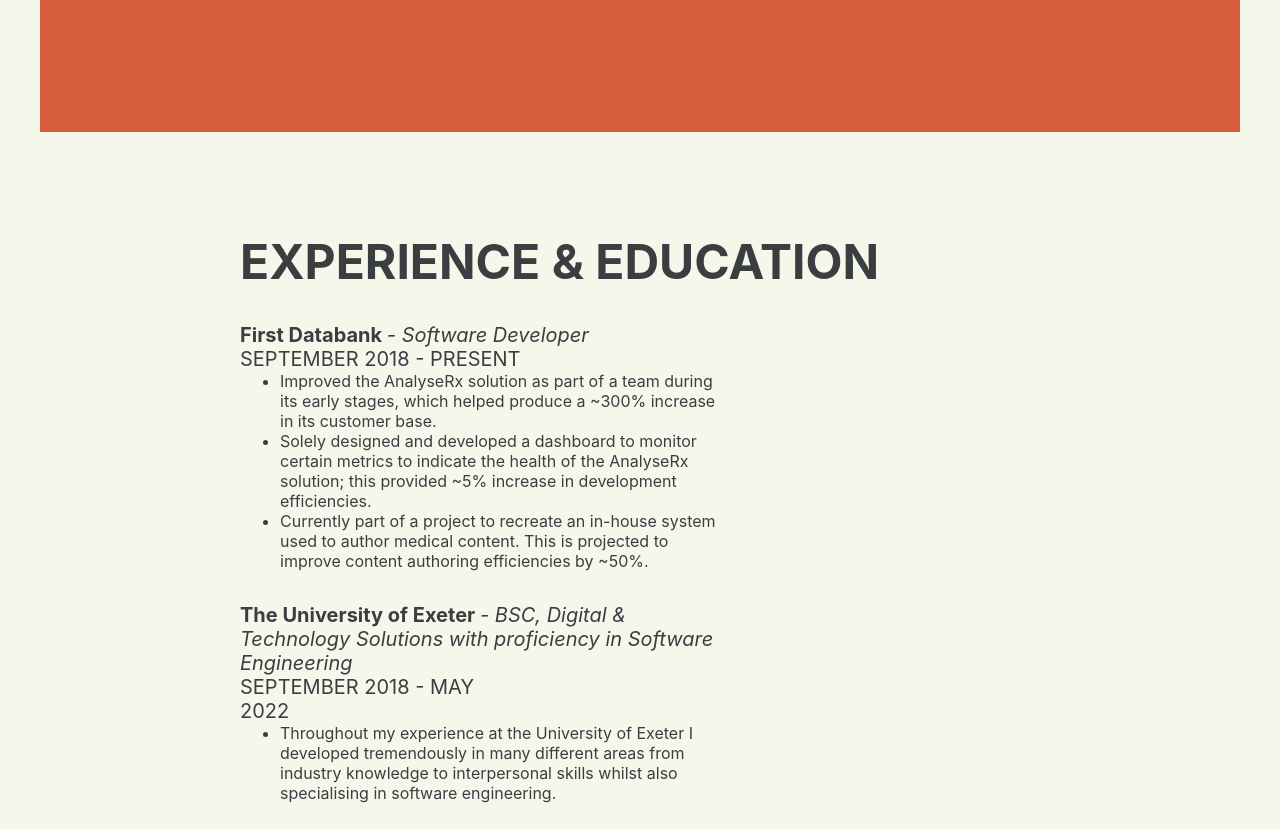
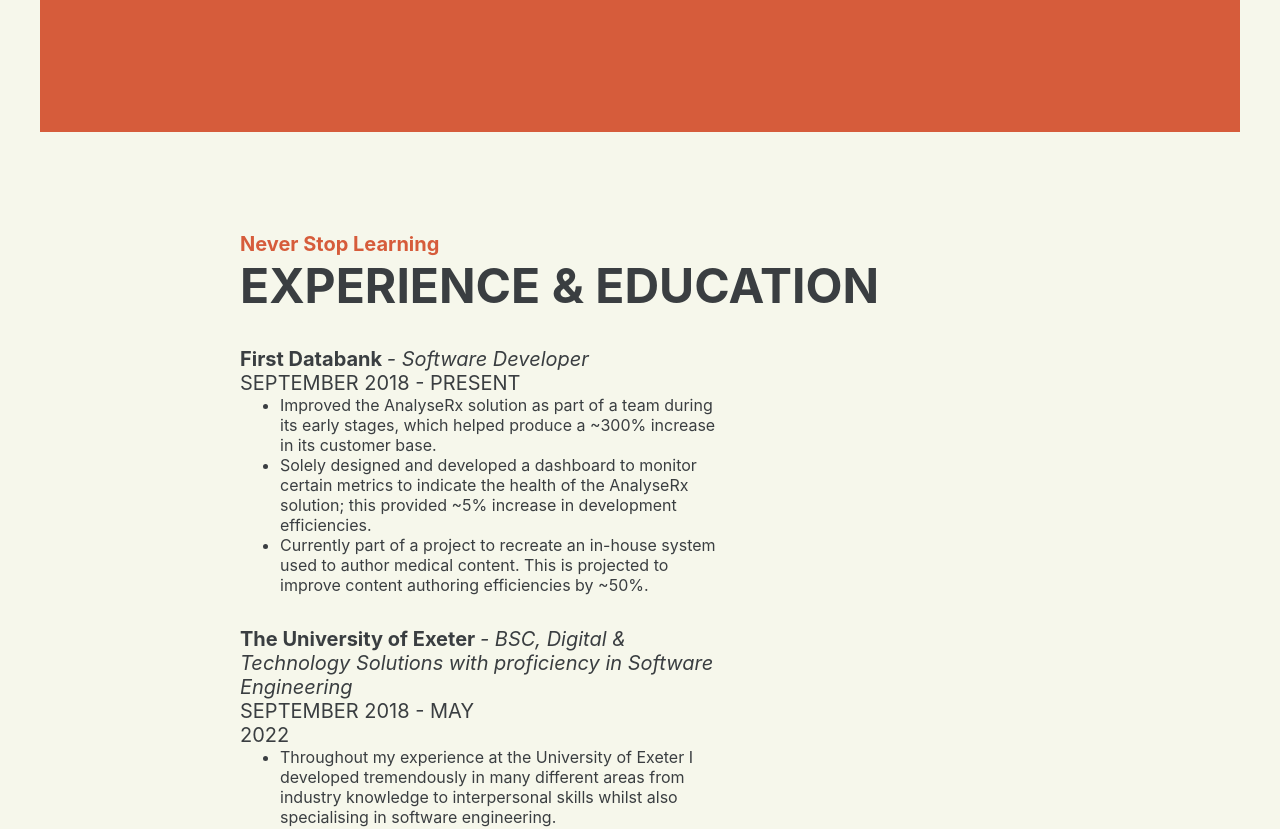
Before and after one commit to Tyreece-Jay/portfolio, a React (Create React App) app: page / in a window 1280 px wide. Shown: the part 2060-2889 px from the top of the page. Built offline with nearby package versions, Linux system fonts and the light colour scheme.

Commit message:
Added another headline

```diff
--- a/src/app.styles.css
+++ b/src/app.styles.css
@@ -139,10 +139,19 @@
   padding-right: 200px;
   display: grid;
   grid-template-areas:
+  "experienceandeducationheadline image"
   "experienceandeducationtitle image"
   "experiencetext image"
   "educationtext image";
   align-items: center;
+}
+
+.Experience-and-education-headline {
+  grid-area: experienceandeducationheadline;
+  font-size: calc(20px);
+  color: #D65C3B;
+  background-color: #F6F7EB;
+  margin: 0;
 }
 
 .Experience-and-education-title {
--- a/src/app.tsx
+++ b/src/app.tsx
@@ -1,7 +1,7 @@
 import './app.styles.css';
 import About from './components/about';
 import Skills from './components/skills';
-import EducationAndExperience from './components/educationandexperience';
+import ExperienceAndEducation from './components/experienceandeducation';
 import Contact from './components/contact';
 import React from 'react';
 
@@ -27,7 +27,7 @@
       <body>
         <About />
         <Skills />
-        <EducationAndExperience />
+        <ExperienceAndEducation />
         <Contact />
       </body>
       <footer>
--- a/src/components/educationandexperience.tsx
+++ b/src/components/experienceandeducation.tsx
@@ -1,7 +1,8 @@
 import React from 'react';
 
-export default function EducationAndExperience() {
+export default function ExperienceAndEducation() {
   return <div className="Experience-and-education">
+    <h3 className="Experience-and-education-headline">Never Stop Learning</h3>
     <h3 className="Experience-and-education-title">EXPERIENCE & EDUCATION</h3>
     <div className="Experience-text">
       <span className="Place">First Databank </span>
--- a/src/specs/app.page.tsx
+++ b/src/specs/app.page.tsx
@@ -20,6 +20,7 @@
     get abouttitle() { return elements.text("ABOUT") },
     get skillsheadline() { return elements.text("Knowledge Is Everything") },
     get skillstitle() { return elements.text("PROFESSIONAL SKILLS") },
+    get experienceandeducationheadline() { return elements.text("Never Stop Learning") },
     get experienceandeducationtitle() { return elements.text("EXPERIENCE & EDUCATION") },
     get contacttitle() { return elements.text("CONTACT ME") },
     get contactbutton() { return elements.label("contact") },
--- a/src/specs/app.steps.ts
+++ b/src/specs/app.steps.ts
@@ -67,6 +67,10 @@
   expectSkill(".net")
 };
 
+export async function experience_and_education_headline() {
+  expect(page.experienceandeducationheadline).toBeInTheDocument();
+};
+
 export async function experience_and_education_title() {
   expect(page.experienceandeducationtitle).toBeInTheDocument();
 };
```
Also changed, not shown: 1 other file (tests, documents, lock files or other folders).
